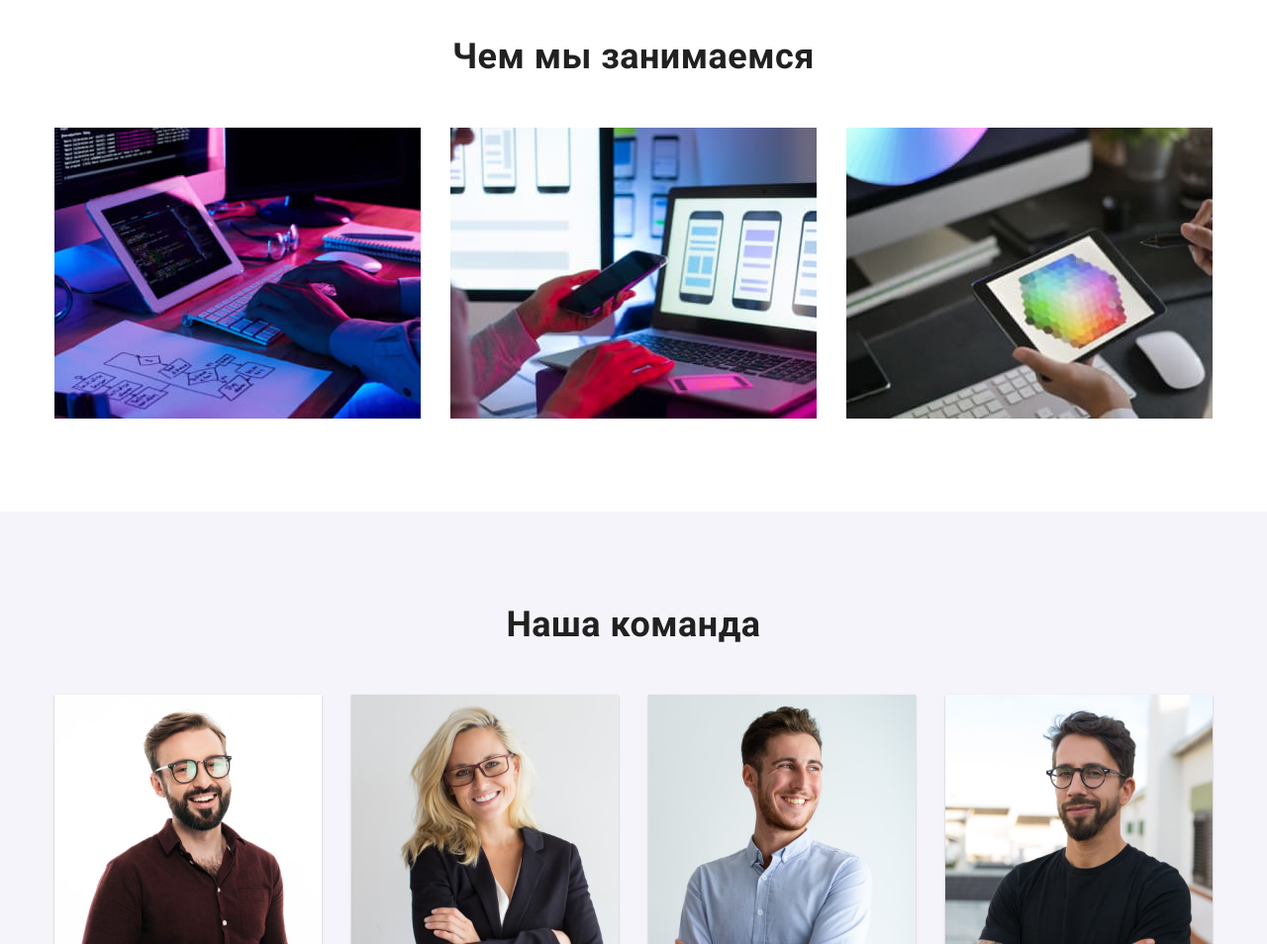
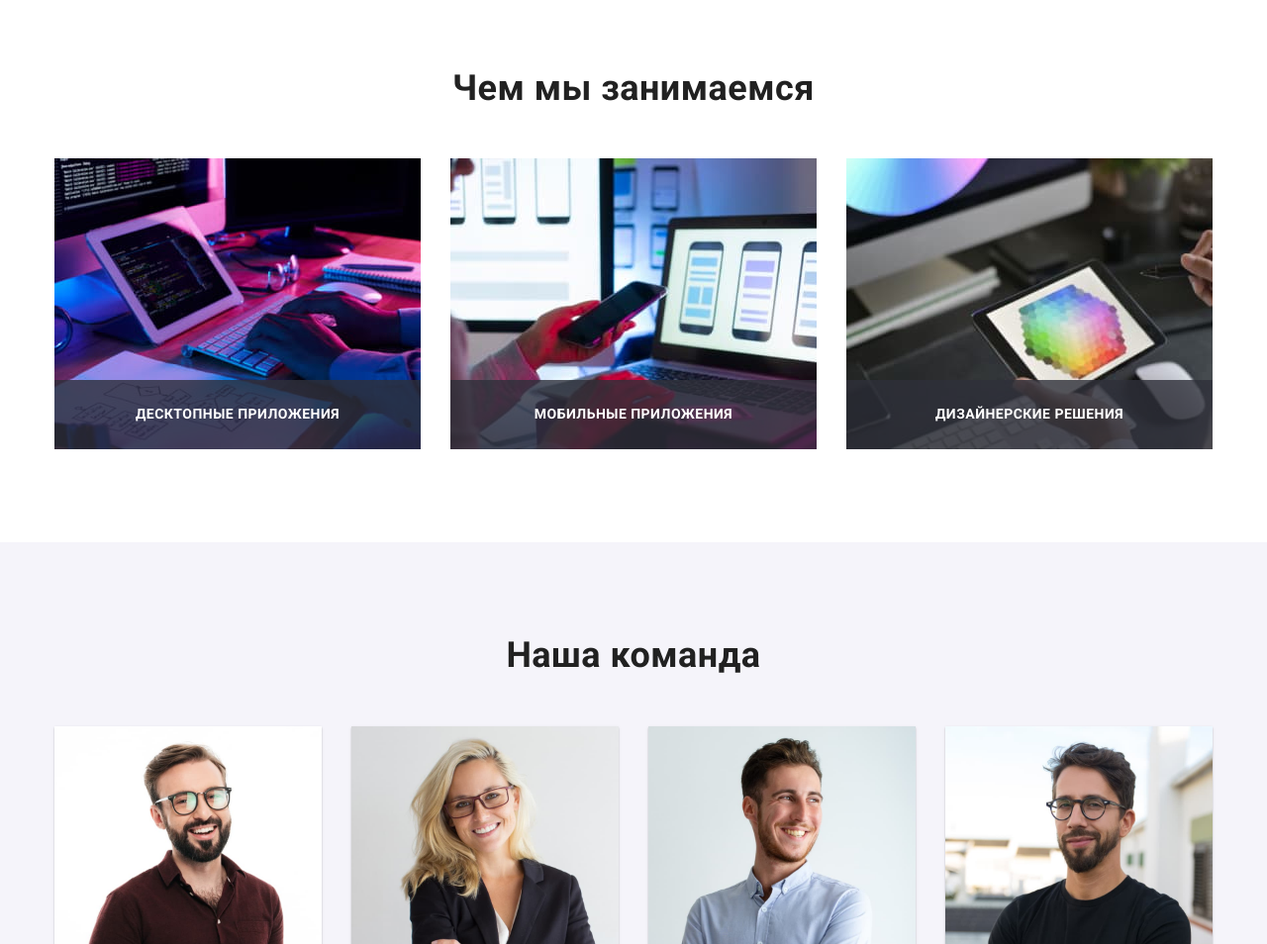
Before and after one commit to Sviatoslav43/goit-markup-hw-04, a plain HTML site: page index.html in a window 1280 px wide. Shown: the part 1080-2034 px from the top of the page at 99% size. Drawn offline with nearby package versions, Linux system fonts and the light colour scheme.

Commit message:
homework

```diff
--- a/css/styles.css
+++ b/css/styles.css
@@ -89,6 +89,12 @@ img {
     display: block;
     padding-top: 32px;
     padding-bottom: 32px;
+}
+
+.link-header-item::after {
+    content: "";
+    width: 100%;
+    height: 1px;
 }
 
 
@@ -297,8 +303,34 @@ img {
     margin: calc(-1 * var(--indent) / 2);
 }
 .example-item {
+    position: relative;
     flex-basis: calc((100% - var(--indent) * var(--items)) / var(--items));
     margin: calc(var(--indent) / 2);
+}
+
+.example-item-caption {
+    font-family: var(--main-fonts);
+    font-size: 14px;
+    font-weight: 700;
+    line-height: 1.14;
+    text-transform: uppercase;
+
+    position: absolute ;
+    margin: 0;
+
+    bottom: 0;
+    left: calc(50% - 185px);
+
+    display: flex;
+    justify-content: center;
+    align-items: center;
+    width: 100%;
+    height: 70px;
+
+    background-color: rgba(47, 48, 58, 0.8);
+    color: #ffffff;
+
+
 }
 
 /* Секция Team */
--- a/index.html
+++ b/index.html
@@ -141,6 +141,7 @@
                 width="370"
                 height="295"
               />
+              <p class="example-item-caption">Десктопные приложения</p>
             </li>
             <li class="example-item">
               <img
@@ -149,6 +150,7 @@
                 width="370"
                 height="295"
               />
+              <p class="example-item-caption">Мобильные приложения</p>
             </li>
             <li class="example-item">
               <img
@@ -157,6 +159,7 @@
                 width="370"
                 height="295"
               />
+              <p class="example-item-caption">Дизайнерские решения</p>
             </li>
           </ul>
         </div>
```
